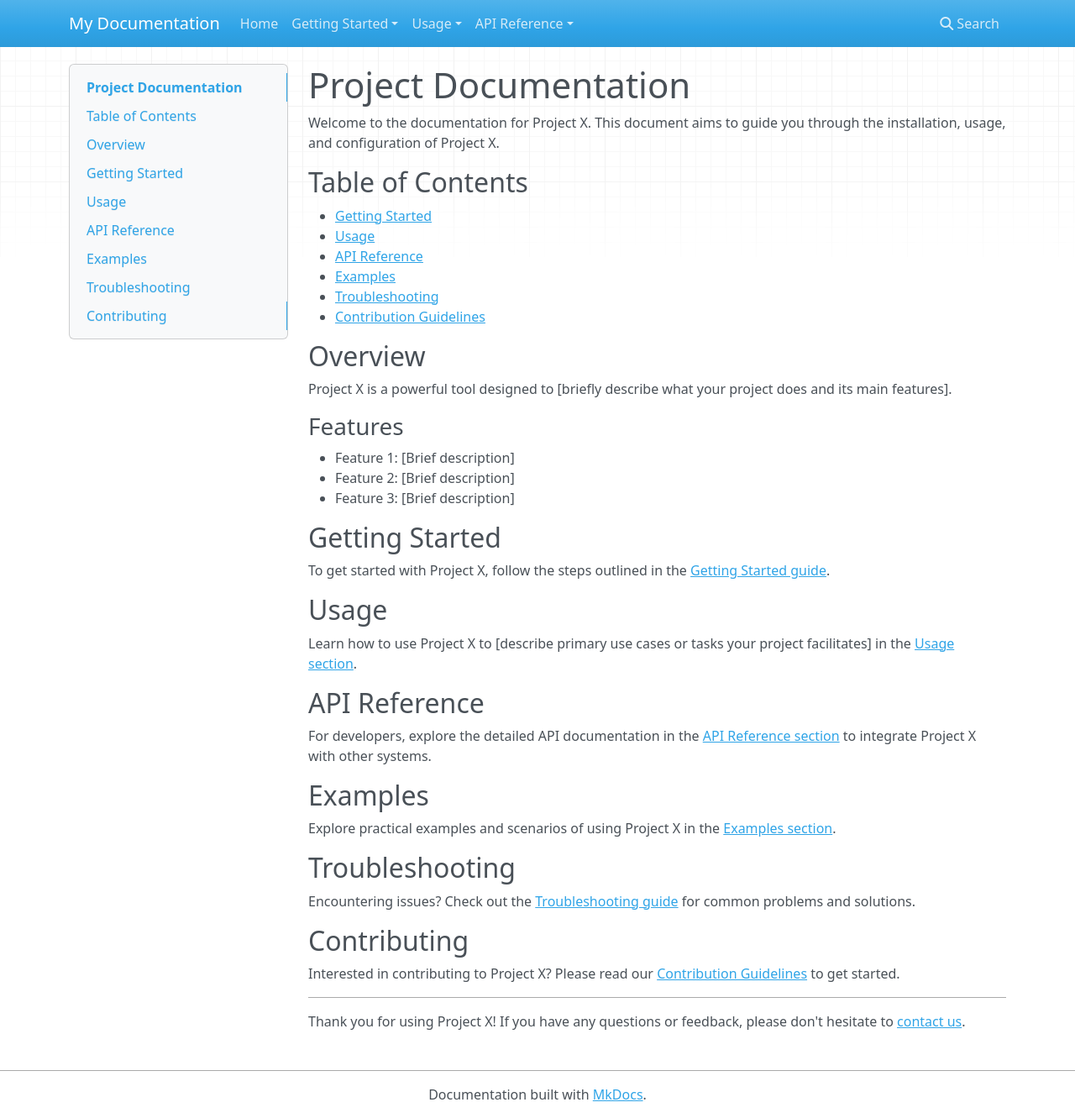
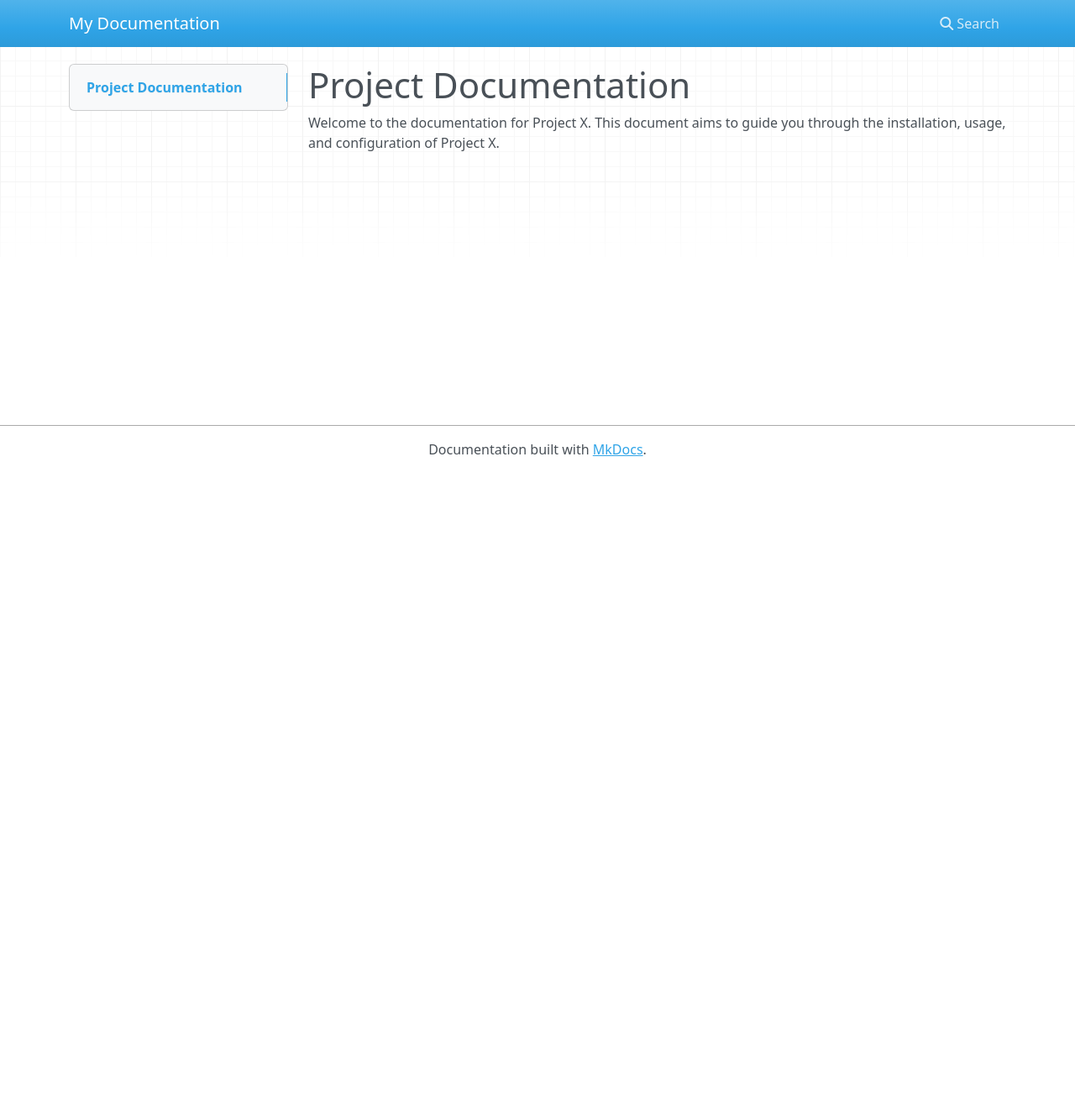
Before and after one commit to sys-bio/SBMLNetwork, an MkDocs documentation site: the page built from docs/source/index.md, in a window 1280 px wide and 1331 px high. Shown: the whole window at 84% size. Built offline with MkDocs 1.6.1, drawn with Linux system fonts in a browser that asks for light colours; nearby versions of some CDN libraries.

```diff
--- a/docs/source/index.md
+++ b/docs/source/index.md
@@ -1,50 +1,3 @@
 # Project Documentation
 
 Welcome to the documentation for Project X. This document aims to guide you through the installation, usage, and configuration of Project X.
-
-## Table of Contents
-
-- [Getting Started](getting-started/introduction.md)
-- [Usage](usage/overview.md)
-- [API Reference](api-reference/introduction.md)
-- [Examples](usage/examples.md)
-- [Troubleshooting](usage/troubleshooting.md)
-- [Contribution Guidelines](contributing.md)
-
-## Overview
-
-Project X is a powerful tool designed to [briefly describe what your project does and its main features].
-
-### Features
-
-- Feature 1: [Brief description]
-- Feature 2: [Brief description]
-- Feature 3: [Brief description]
-
-## Getting Started
-
-To get started with Project X, follow the steps outlined in the [Getting Started guide](getting-started/introduction.md).
-
-## Usage
-
-Learn how to use Project X to [describe primary use cases or tasks your project facilitates] in the [Usage section](usage/introduction.md).
-
-## API Reference
-
-For developers, explore the detailed API documentation in the [API Reference section](api-reference/introduction.md) to integrate Project X with other systems.
-
-## Examples
-
-Explore practical examples and scenarios of using Project X in the [Examples section](usage/examples.md).
-
-## Troubleshooting
-
-Encountering issues? Check out the [Troubleshooting guide](usage/troubleshooting.md) for common problems and solutions.
-
-## Contributing
-
-Interested in contributing to Project X? Please read our [Contribution Guidelines](contributing.md) to get started.
-
----
-
-Thank you for using Project X! If you have any questions or feedback, please don't hesitate to [contact us](mailto:contact@example.com).
--- a/mkdocs.yml
+++ b/mkdocs.yml
@@ -1,17 +1,3 @@
 site_name: My Documentation
 nav:
   - Home: docs/source/index.md
-  - Getting Started:
-      - Introduction: source/getting-started/introduction.md
-      - Installation: source/getting-started/installation.md
-      - Configuration: source/getting-started/configuration.md
-  - Usage:
-      - Overview: source/usage/introduction.md
-      - Examples: source/usage/examples.md
-      - Troubleshooting: source/usage/troubleshooting.md
-
-  - API Reference:
-      - Overview: source/api-reference/introduction.md
-      - C API: source/api-reference/modules/c_module.md
-      - C++ API: source/api-reference/modules/cpp_module.md
-      - Python API: source/api-reference/modules/python_module.md
```
Also changed, not shown: docs/source/getting_started/introduction.md (deleted, +0 -34 lines), docs/source/api-reference/c_module.md (deleted), docs/source/api-reference/cpp_module.md (deleted), docs/source/api-reference/introduction.md (deleted), docs/source/api-reference/python_module.md (deleted), docs/source/configuration/config.md (deleted), docs/source/contributing.md (deleted), docs/source/getting_started/configuration.md (deleted), docs/source/getting_started/installation.md (deleted), docs/source/usage/examples.md (deleted), docs/source/usage/introduction.md (deleted), docs/source/usage/troubleshooting.md (deleted).
